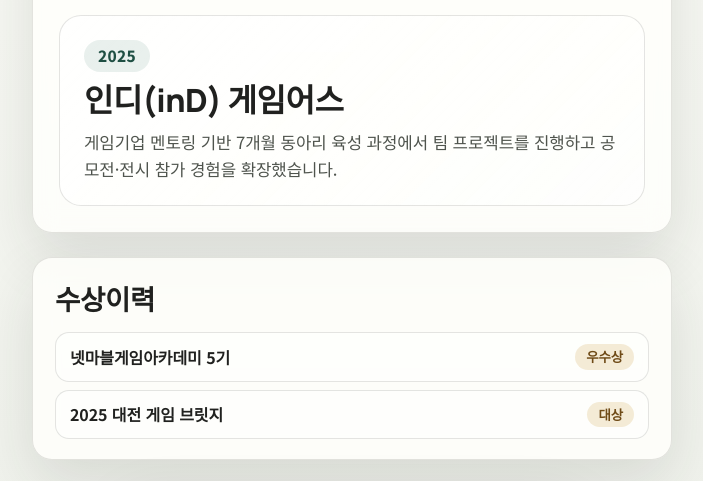
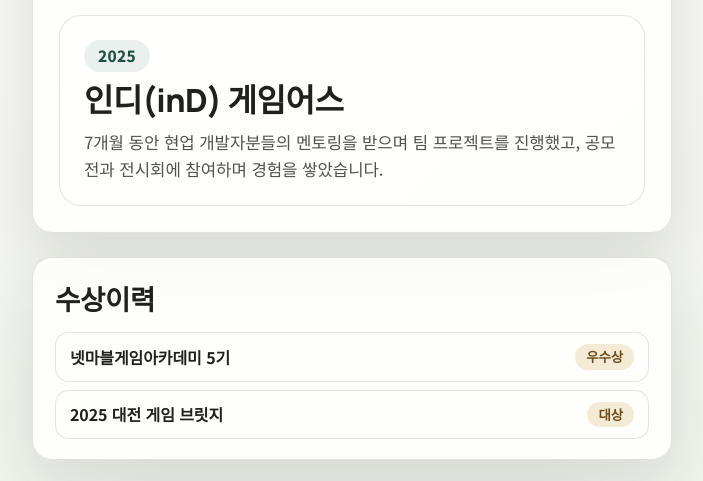
Before and after one commit to Minari-KR/Minari.github.io, a plain HTML site: page index.html in a window 1280 px wide. Shown: the part 1122-1603 px from the top of the page, without its empty margins (288-991 px from the left). Drawn offline with Linux system fonts and the light colour scheme.

Commit message:
Update index.html

```diff
--- a/index.html
+++ b/index.html
@@ -1174,7 +1174,7 @@
           <span class="activity-tag">2025</span>
           <h3>인디(inD) 게임어스</h3>
           <p>
-            게임기업 멘토링 기반 7개월 동아리 육성 과정에서 팀 프로젝트를 진행하고 공모전·전시 참가 경험을 확장했습니다.
+            7개월 동안 현업 개발자분들의 멘토링을 받으며 팀 프로젝트를 진행했고, 공모전과 전시회에 참여하며 경험을 쌓았습니다.
           </p>
         </div>
       </article>
```
